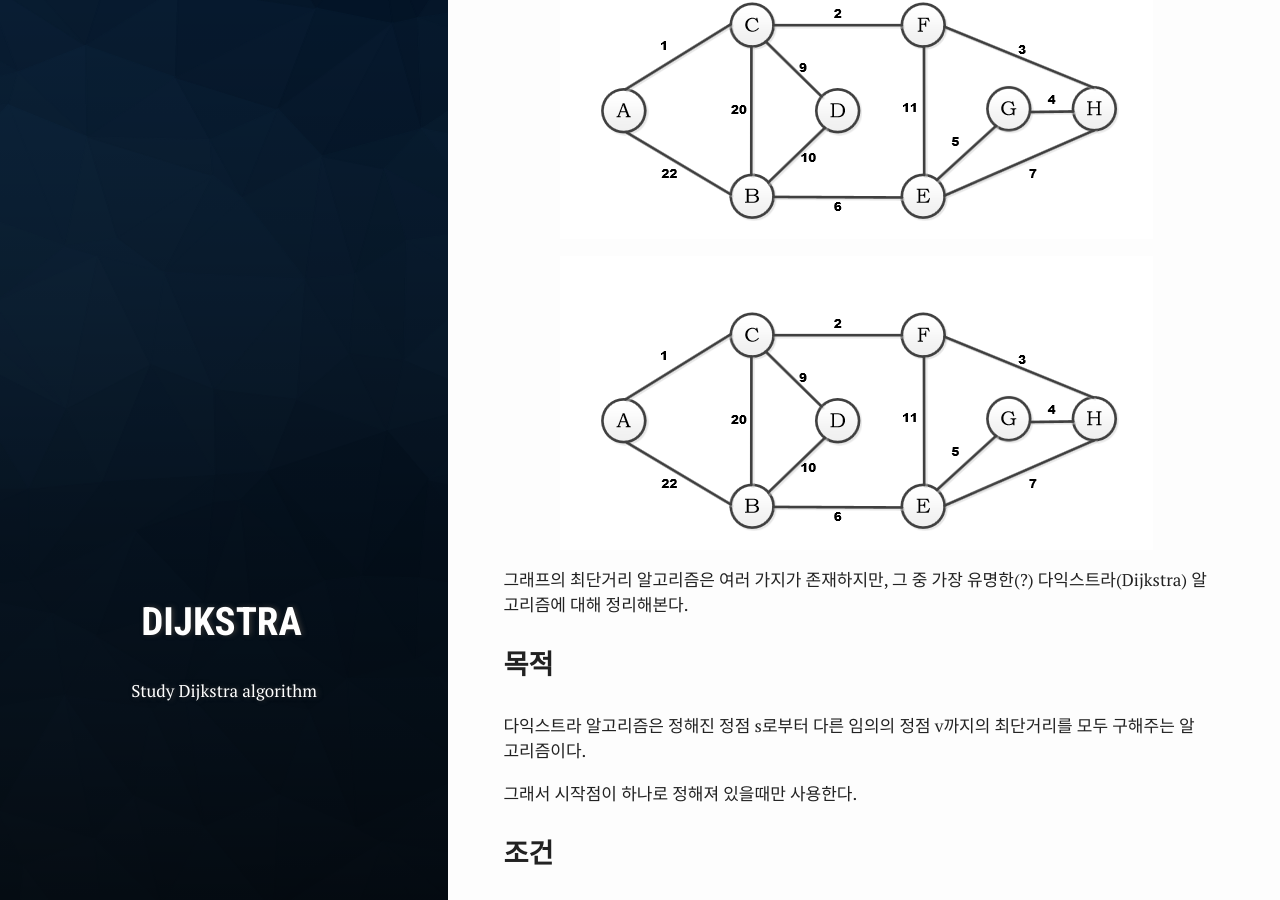
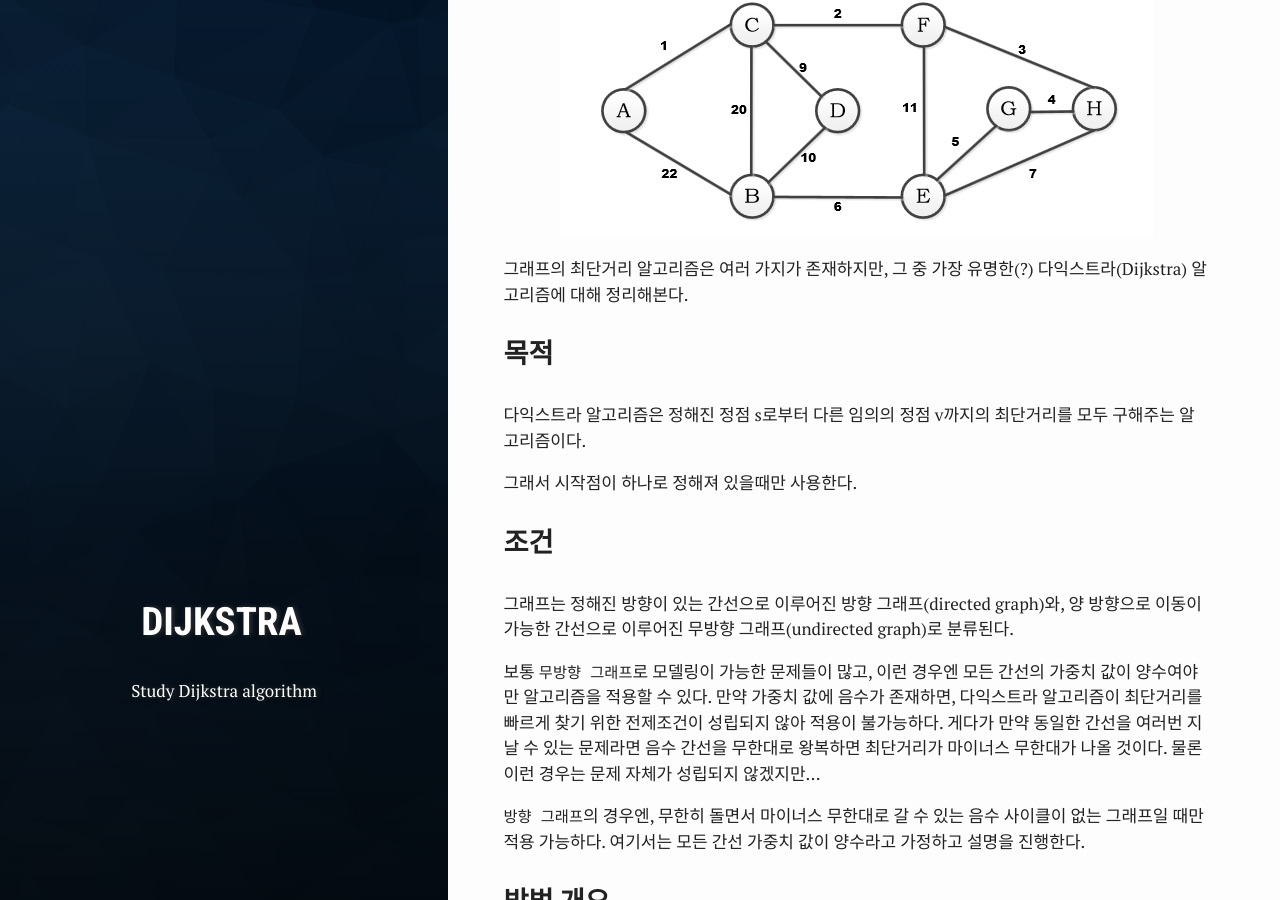
Before and after one commit to hannwi/github.io, a Jekyll site: the page built from _posts/2020-02-11-Algorithm-Dijkstra.md, in a window 1280 px wide and 900 px high, scrolled down 528 px. Built offline with Jekyll 4.4.1, drawn with Linux system fonts in a browser that asks for light colours.

Commit message:
Update 2020-02-11-Algorithm-Dijkstra.md

```diff
--- a/_posts/2020-02-11-Algorithm-Dijkstra.md
+++ b/_posts/2020-02-11-Algorithm-Dijkstra.md
@@ -15,8 +15,6 @@ author: Hannwi
 
 보통 그래프에는 `정점(node)`과 `간선(edge)`이 존재하고, 간선에 `가중치(weight)`가 부여된다. (가중치가 없을 때는 모든 간선이 1 값을 갖는다.
 `최단거리`란, 특정 시작 정점에서 종료 정점으로 이동하기 위해 지나는 간선의 가중치 합이 가장 작은 경우를 의미한다.
-
-![undirected-graph](/assets/images/algorithm/dijkstra/undirected_graph.png)
 
 <p align="center">
 	<img src="/assets/images/algorithm/dijkstra/undirected_graph.png">
```
